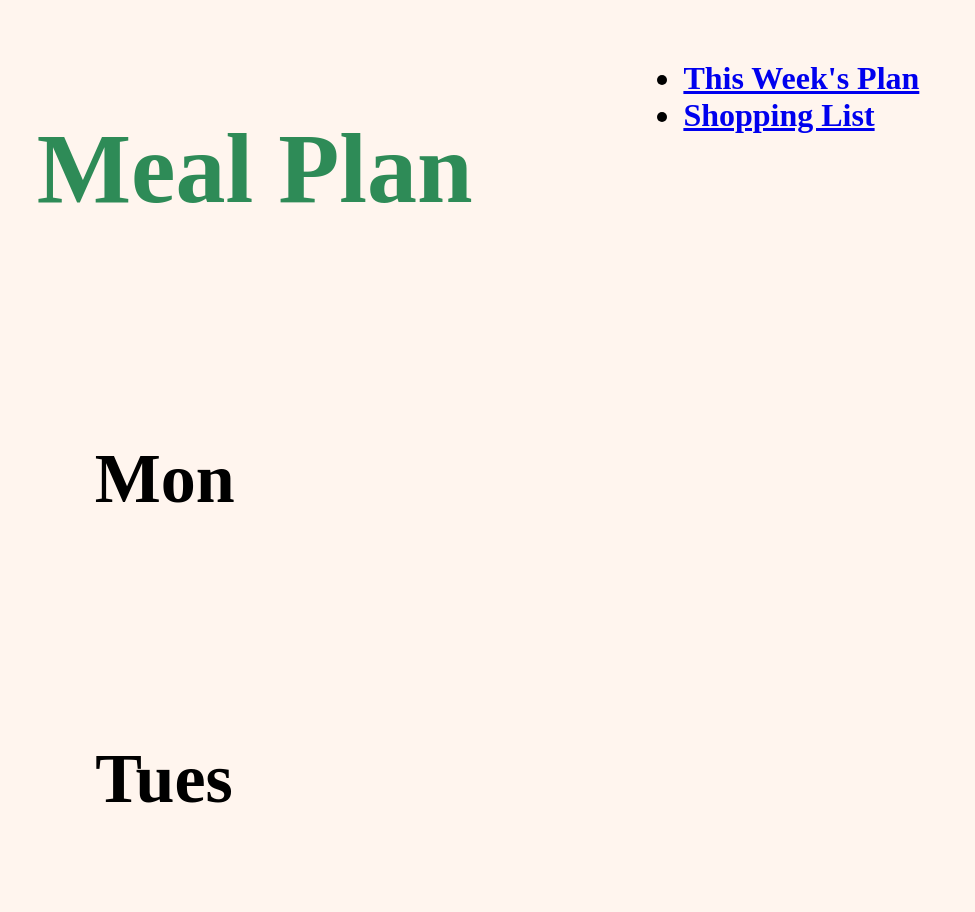
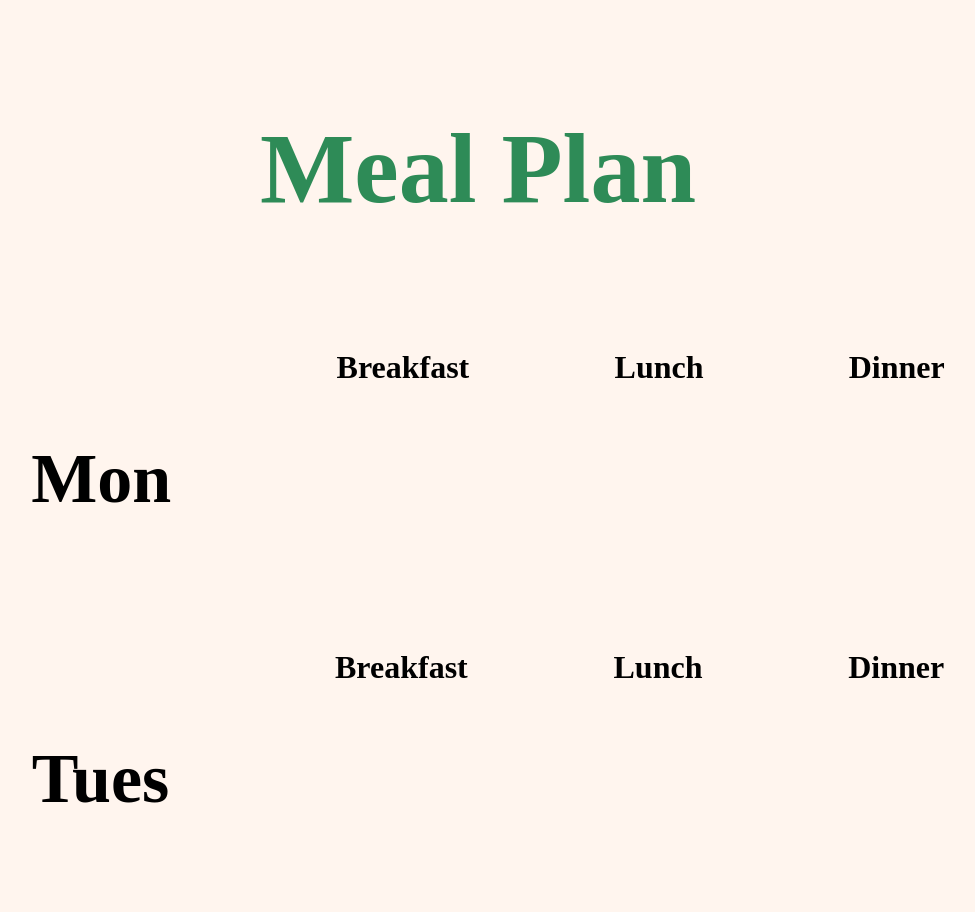
Before and after one commit to dtran44/NourishNow, a plain HTML site: page index.html in a window 1280 px wide. Shown: the top 912 px of the page, without its empty margins (162-1137 px from the left). Drawn offline with Linux system fonts and the light colour scheme; no server answers; a web font is replaced by a local one.

Commit message:
updated CSS

```diff
--- a/assets/script.js
+++ b/assets/script.js
@@ -110,7 +110,7 @@ document.addEventListener('DOMContentLoaded', function() {
         document.getElementById('backRecipeBtn').addEventListener('click', function() {
         document.getElementById('recipe').style.display = 'none'; // Hide the recipe div
         document.querySelectorAll('.weekday').forEach(weekday => {
-            weekday.style.display = 'block'; // Show the meal plan div
+            weekday.style.display = 'flex'; // Show the meal plan div
 
         })
         })
@@ -208,6 +208,45 @@ document.addEventListener('DOMContentLoaded', function() {
 
     fetchNewMealPlan();
 
+// Function to update the breakfast section for each day with the word "Breakfast"
+function updateBreakfastSection() {
+    // Iterate through each day of the week
+    day.forEach(day => {
+        var breakfastElement = document.getElementById(`${day.toLowerCase()}-breakfast`);
+        if (breakfastElement) {
+            // Update the content of the breakfast section
+            breakfastElement.textContent = 'Breakfast';
+        }
+    });
+}
+
+// Function to update the lunch section for each day with the word "Lunch"
+function updateLunchSection() {
+    // Iterate through each day of the week
+    day.forEach(day => {
+        var lunchElement = document.getElementById(`${day.toLowerCase()}-lunch`);
+        if (lunchElement) {
+            // Update the content of the Lunch section
+            lunchElement.textContent = 'Lunch';
+        }
+    });
+}
+// Function to update the dinner section for each day with the word "Dinner"
+function updateDinnerSection() {
+    // Iterate through each day of the week
+    day.forEach(day => {
+        var dinnerElement = document.getElementById(`${day.toLowerCase()}-dinner`);
+        if (dinnerElement) {
+            // Update the content of the Dinner section
+            dinnerElement.textContent = 'Dinner';
+        }
+    });
+}
+// Call the function to update the meal headings
+updateBreakfastSection();
+updateLunchSection();
+updateDinnerSection();
+
 
       // Add click event listener to generate a new meal plan
       document.getElementById('regenBtn').addEventListener('click', function() {
@@ -231,9 +270,9 @@ document.addEventListener('DOMContentLoaded', function() {
         // Display ingredients in the shopping list
         displayIngredients();
 
-        // Show the list div
-        document.getElementById('list').style.display = 'block';
-        document.querySelectorAll('.weekday').forEach(weekday => {weekday.style.display = 'none'});
+       // Show the list div
+       document.getElementById('list').style.display = 'block';
+       document.querySelectorAll('.weekday').forEach(weekday => {weekday.style.display = 'none'});
     });
 
     // Define the variable to store unique lowercase ingredients globally
@@ -242,7 +281,7 @@ var uniqueLowercaseIngredients = [];
  // Function to display the list of ingredients from local storage
 function displayIngredients() {
     var ingredientsList = JSON.parse(localStorage.getItem('ingredients'));
-    var ingredientsDiv = document.getElementById('list');
+    var ingredientsDiv = document.getElementById('shoppingList');
 
     if (ingredientsList && ingredientsList.length > 0) {
         // Convert all ingredients to lowercase
@@ -274,4 +313,12 @@ document.getElementById('saveListBtn').addEventListener('click', function() {
     // Save the shopping list to local storage
     localStorage.setItem('shoppingList', JSON.stringify(uniqueLowercaseIngredients));
 })
+
+document.getElementById('backListBtn').addEventListener('click', function() {
+    document.getElementById('list').style.display = 'none'; // Hide the shopping list div
+    document.querySelectorAll('.weekday').forEach(weekday => {
+        weekday.style.display = 'flex'; // Show the meal plan div
+    })
+    })
+
 })
--- a/index.html
+++ b/index.html
@@ -18,19 +18,14 @@
    <header>
     <section class="weekday">
         <h1>Meal Plan</h1>
-        <div>
-            <ul>
-                <li><a href="#thisWeekPlan">This Week's Plan</a></li>
-                <li><a href="#shoppingList">Shopping List</a></li>
-            </ul>
-        </div>
+      </section>
     </header>
 
      <!-- Weekday-->
     <section>
         <section id="Mon" class="weekday">
             <h3>Mon</h3>
-            <div class="breakfast" id="monday-breakfast">Breakfast</div>
+            <div class="breakfast" id="monday-breakfast"></div>
             <div class="lunch" id="monday-lunch">Lunch</div>
             <div class="dinner" id="monday-dinner">Dinner</div>
     </section>
@@ -81,6 +76,7 @@
 
     </div>
 
+     <!-- Recipe-->
     <div id = "recipe" class ="recipe" style ="display: none">
         <header><h1>Recipe</h1></header>
         <div class="mealIngredients" id="mealIngredients"></div>
@@ -90,8 +86,10 @@
           </button>
     </div>
 
+    <!-- Shopping List-->
     <div id = "list" class ="list" style ="display: none" >
         <header><h1>Shopping list</h1></header>
+        <div class="shoppingList" id="shoppingList"></div>
         <button id="check-all-button" class="list button">
             Check all
           </button>
```
